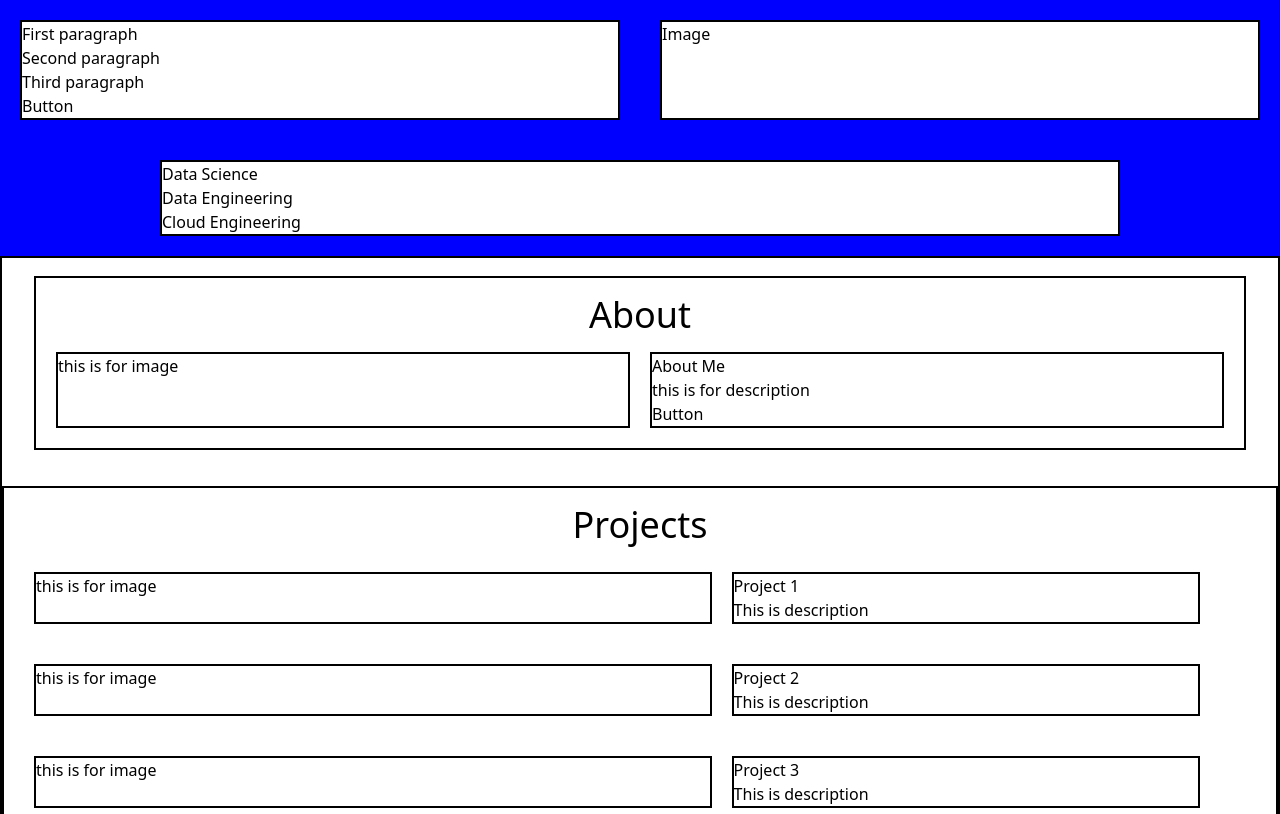
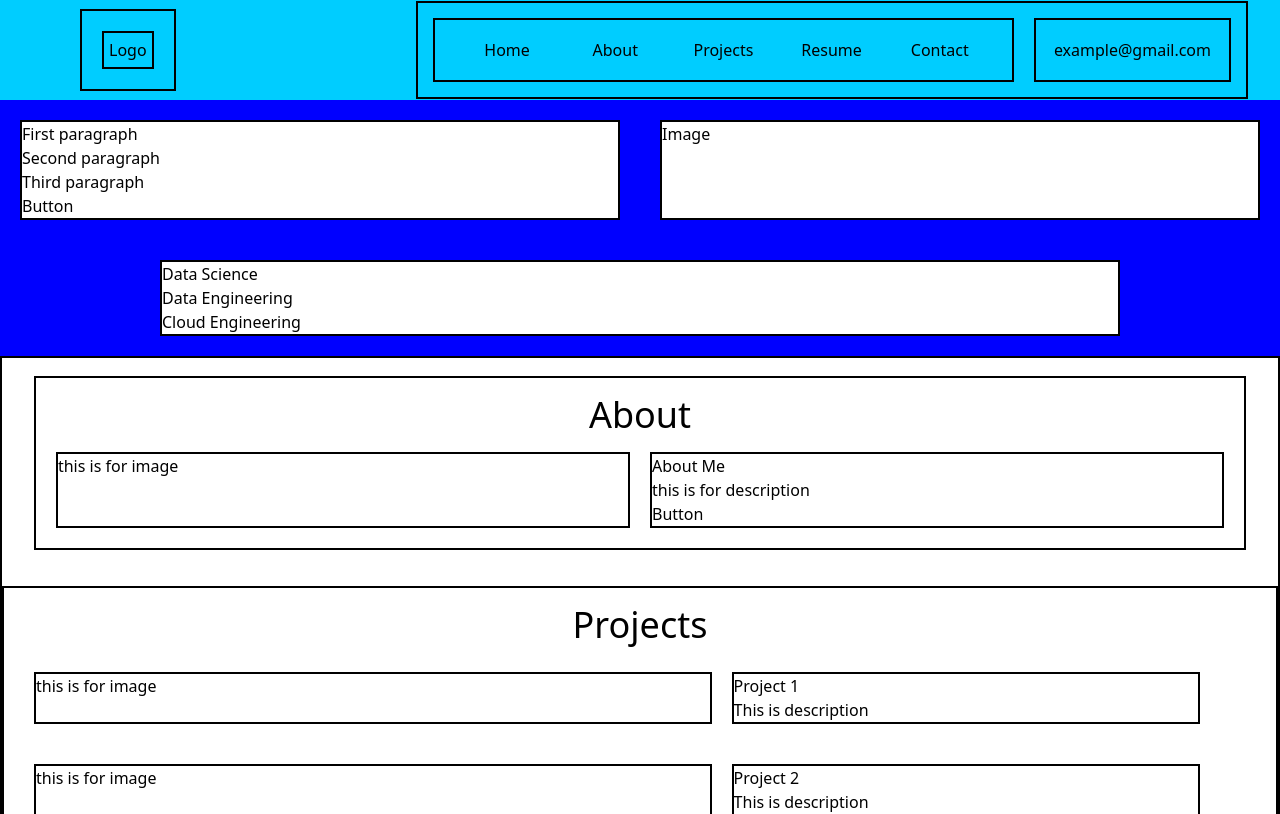
Before and after one commit to darryliswahyudhi/portfolio-project-one, a React (Create React App) app: page / in a window 1280 px wide. Shown: the top 814 px of the page. Built offline with nearby package versions, Linux system fonts and the light colour scheme.

Commit message:
created header layout

```diff
--- a/src/components/header.jsx
+++ b/src/components/header.jsx
@@ -2,15 +2,32 @@
 import React from 'react';
 
 //Imports from files
-
+import '../css/header.css';
 
 function Header() {
     return (
-        <div className="home-page-container">
-            <div className="home-page-body">
-                {/* add your body content here */}
+        <header className="header-page-container">
+            <div className="header-page-body">
+                <div className="header-left">
+                    <div className="header-logo">
+                        <p>Logo</p>
+                    </div>
+                </div>
+                <div className="header-right">
+                    <ul className="header-nav">
+                        <li><a href="#">Home</a></li>
+                        <li><a href="#">About</a></li>
+                        <li><a href="#">Projects</a></li>
+                        <li><a href="#">Resume</a></li>
+                        <li><a href="#">Contact</a></li>
+                    </ul>
+                    <div className="header-button">
+        <button className="header-email">example@gmail.com</button>
+    </div>
+</div>
+
             </div>
-        </div>
+        </header>
     );
 }
 
--- a/src/components/home-page.jsx
+++ b/src/components/home-page.jsx
@@ -8,6 +8,9 @@ import "../css/home-page.css";
 function HomePage() {
   return (
     <div className="home-page-container">
+      <div className="home-page-container">
+        <Header />
+      </div>
       <div className="home-page-body">
         <div className="top-div">
           <div className="left-div">
--- a/src/css/header.css
+++ b/src/css/header.css
@@ -0,0 +1,87 @@
+.header-page-body{
+    display: flex;
+    justify-content: space-between;
+    flex-direction: row;
+    align-items: center;
+    min-height: 100px;
+    width: 100%;
+}
+
+.header-left{
+    display: flex;
+    flex-direction: column;
+    border: 2px solid black;
+    margin-left: 80px;
+}
+
+.header-logo{
+    display: flex;
+    border: 2px solid black;
+    padding: 5px;
+    margin: 20px;
+}
+
+.header-right{
+    display: flex;
+    flex-direction: row;
+    justify-content: space-between;
+    padding: 5px;
+    margin-right: 2.5%;
+    border: 2px solid black;
+    width: 65%;
+    flex-wrap: wrap; /* add this */
+}
+
+.header-nav{
+    display: flex;
+    padding: 18px;
+    margin: 10px;
+    display: flex;
+    flex-direction: row;
+    border: 2px solid black;
+    height: auto;
+    flex: 1 1 auto; /* change this */
+}
+
+  .header-nav li {
+    flex: 1;
+  }
+
+  .header-nav li a {
+    display: block;
+    text-align: center;
+  }
+
+.header-button{
+    padding: 18px;
+    margin: 10px;
+    border: 2px solid black;
+    height: auto;
+    flex: 0 0 auto; /* change this */
+}
+
+/* add this media query for small screens */
+@media (max-width: 600px) {
+  .header-right {
+    flex-direction: column;
+    align-items: flex-start;
+  }
+
+  .header-nav {
+    margin: 0;
+    padding: 10px;
+  }
+
+  .header-nav li {
+    margin-right: 20px;
+  }
+
+  .header-button {
+    margin: 10px 0;
+    padding: 10px;
+  }
+
+  .header-left{
+    margin-left: 35px;
+  }
+}
```
